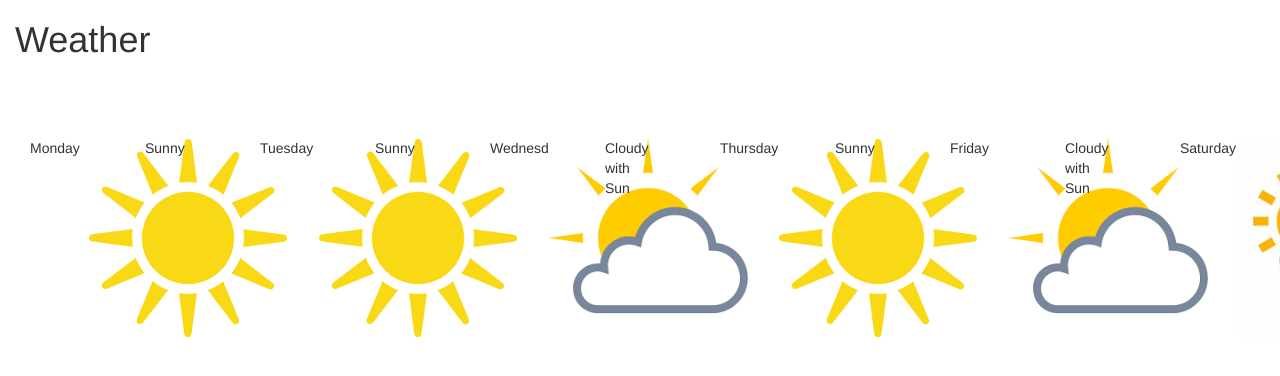
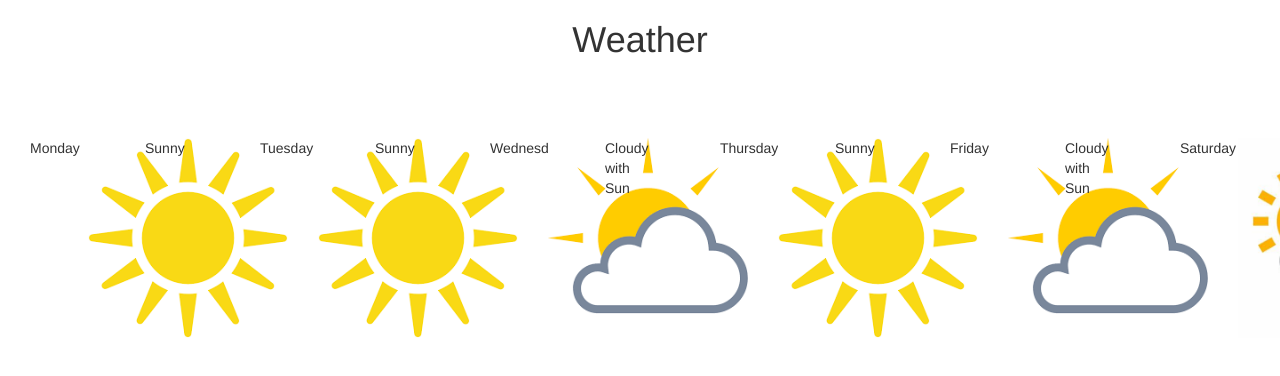
Before and after one commit to TiffanyJan/Weather, a React (Create React App) app: page / in a window 1280 px wide. Shown: the top 376 px of the page. Built offline with nearby package versions, Linux system fonts and the light colour scheme.

Commit message:
fix heading

```diff
--- a/src/App.css
+++ b/src/App.css
@@ -1,13 +1,13 @@
-.heading {
-  font-family: "Courier New";
-  text-align: center;
-}
+
 
 h1{
   margin-top: 20px;
   margin-bottom: 10px;
   padding-bottom: 68px;
+  font-family: "Courier New";
+  text-align: center;
 }
+
 
 h1, h1 {
   font-size: 44px;
@@ -15,6 +15,7 @@ h1, h1 {
   margin-top: 20px;
   margin-bottom: 10px;
   padding-bottom: 68px;
+  font-family: "Courier New";
 }
 
 .container {
```
